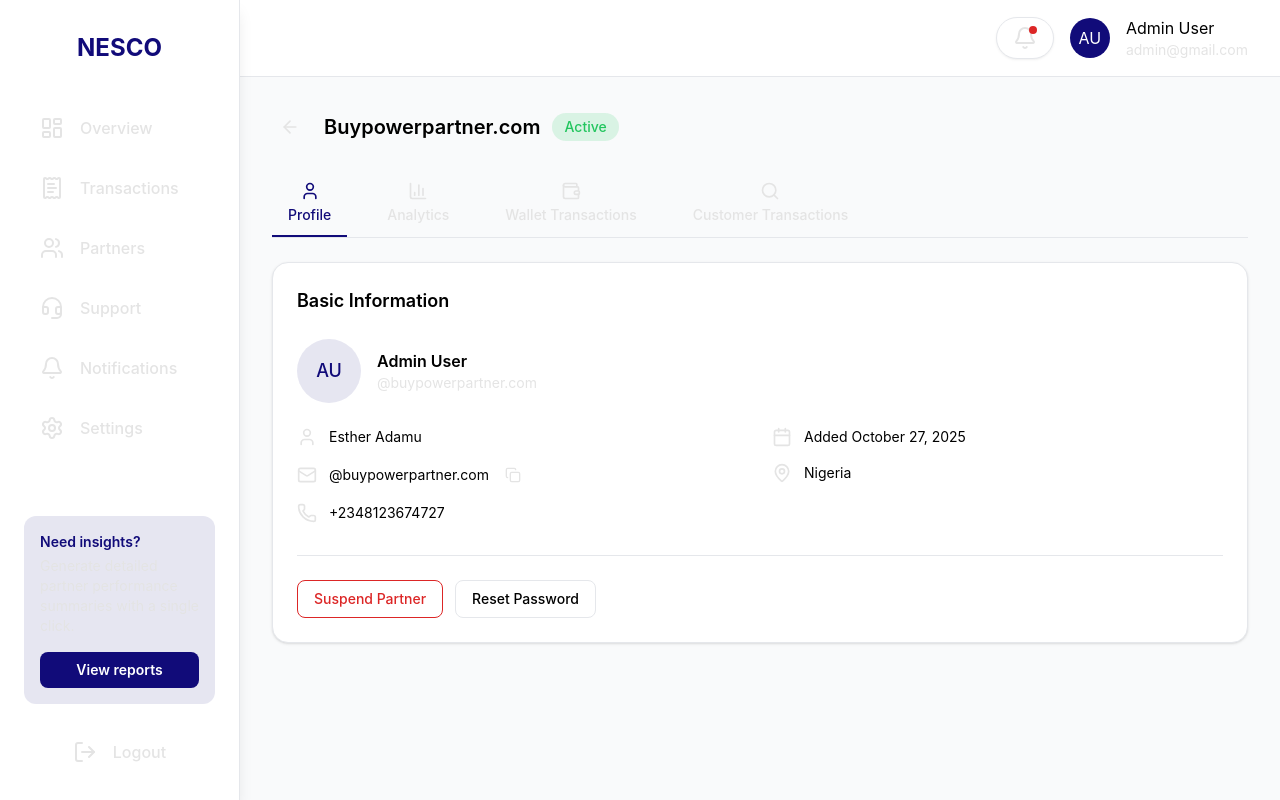
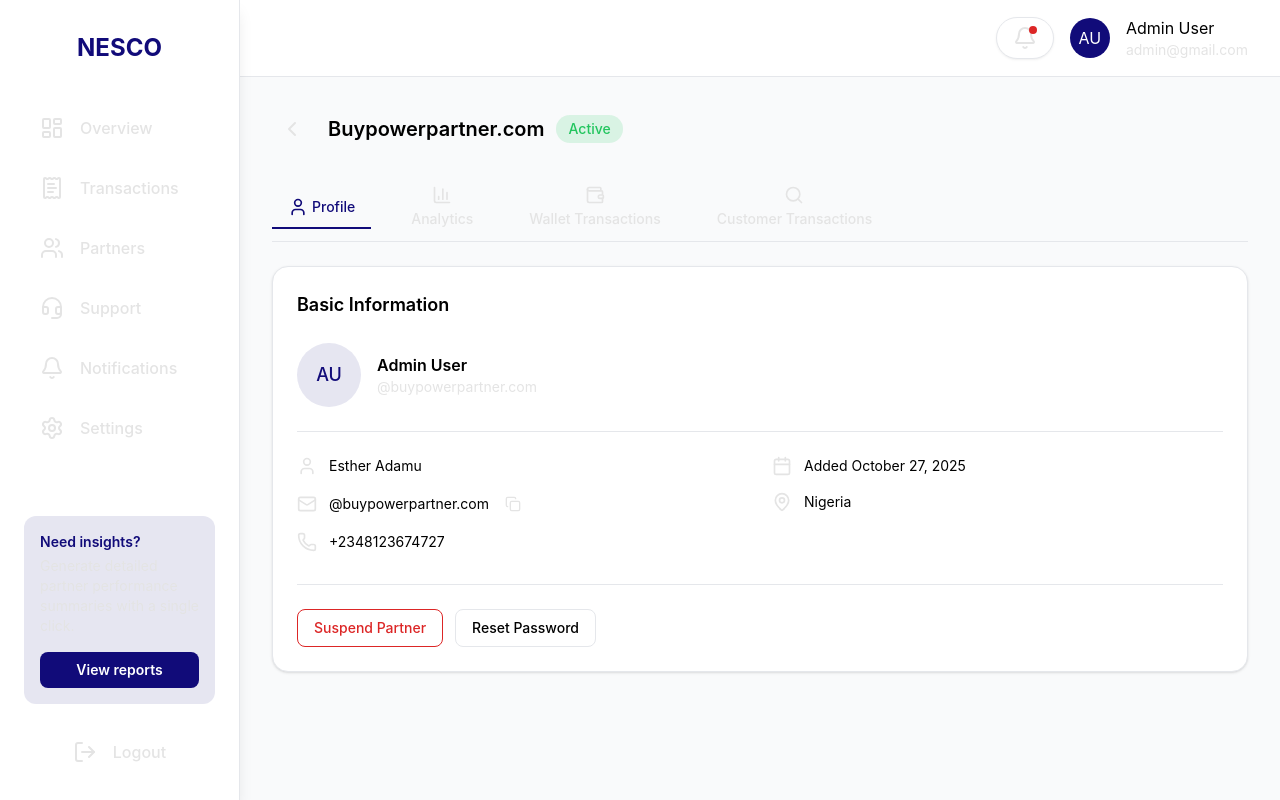
Before and after one commit to ixnote/nesco-partners-web-prod, a Next.js app: page /dashboard/partners/1 in a window 1280 px wide. Built offline with nearby package versions, Linux system fonts and the light colour scheme.

Commit message:
fix: fixed all build errors on deploy

```diff
--- a/src/api/users/getUsers.ts
+++ b/src/api/users/getUsers.ts
@@ -37,4 +37,6 @@ export const getUsersKey = (params?: UseGetUsersParams) =>
   });
 
 export const useGetUsers = (params?: UseGetUsersParams) =>
-  useSWR<UsersResponseDTO>(getUsersKey(params), (url) => fetchUsers(url));
+  useSWR<UsersResponseDTO>(getUsersKey(params), (url: string) =>
+    fetchUsers(url)
+  );
--- a/src/components/DateRangeFilterDropdown.tsx
+++ b/src/components/DateRangeFilterDropdown.tsx
@@ -183,7 +183,7 @@ export const DateRangeFilterDropdown = ({
                 numberOfMonths={2}
                 selected={pendingRange}
                 onSelect={setPendingRange}
-                captionLayout="dropdown-buttons"
+                captionLayout="dropdown"
                 className="text-brand-black"
                 styles={{
                   caption: { color: "var(--brand-black)" },
--- a/src/components/PartnerProfileTab.tsx
+++ b/src/components/PartnerProfileTab.tsx
@@ -30,7 +30,7 @@ export const PartnerProfileTab = ({
         </div>
       </div>
 
-      <div className="grid gap-6 sm:grid-cols-2">
+      <div className="grid gap-6 border-t border-brand-border-light pt-6 sm:grid-cols-2">
         <div className="space-y-4">
           <div className="flex items-center gap-3">
             <User className="h-5 w-5 text-brand-ash" />
--- a/src/pages/dashboard/partners/[id].tsx
+++ b/src/pages/dashboard/partners/[id].tsx
@@ -5,6 +5,7 @@ import {
   ArrowLeft,
   BarChart3,
   Calendar,
+  ChevronLeft,
   Copy,
   Mail,
   MapPin,
@@ -58,7 +59,7 @@ const PartnersDetailPage: NextPageWithLayout = () => {
             onClick={handleBack}
             className="cursor-pointer rounded-lg p-2 text-brand-ash transition-fx hover:bg-brand-light-bg hover:text-brand-black"
           >
-            <ArrowLeft className="h-5 w-5" />
+            <ChevronLeft className="h-6 w-6" />
           </button>
           <div className="flex items-center gap-3">
             <h1 className="text-xl font-semibold text-brand-black">
@@ -74,7 +75,7 @@ const PartnersDetailPage: NextPageWithLayout = () => {
           <button
             type="button"
             onClick={() => setActiveTab("profile")}
-            className={`transition-fx relative flex cursor-pointer flex-col items-center gap-1 px-4 py-3 ${
+            className={`transition-fx relative flex cursor-pointer items-end gap-1 px-4 py-3 ${
               activeTab === "profile"
                 ? "text-brand-main"
                 : "text-brand-ash hover:text-brand-black"
--- a/src/pages/dashboard/transactions.tsx
+++ b/src/pages/dashboard/transactions.tsx
@@ -15,7 +15,10 @@ import {
   partnerTransactions,
   customerTransactions,
 } from "@/api/transactions/transactions.mock";
-import { StatusFilterDropdown } from "@/components/StatusFilterDropdown";
+import {
+  StatusFilterDropdown,
+  type StatusFilterDropdownValue,
+} from "@/components/StatusFilterDropdown";
 import {
   DateRangeFilterDropdown,
   type DateRangeFilterValue,
@@ -39,6 +42,18 @@ const TransactionsPage: NextPageWithLayout = () => {
   const [dateFilter, setDateFilter] = React.useState<DateRangeFilterValue>({
     preset: "last_12_months",
   });
+
+  const handleStatusFilterChange = React.useCallback(
+    (value: StatusFilterDropdownValue) => {
+      if (value === "Active" || value === "Suspended" || value === "Inactive") {
+        // Partner statuses are not applicable for transactions
+        return;
+      }
+      setStatusFilter(value);
+    },
+    []
+  );
+
   const handleReportIssue = React.useCallback(
     (transaction: Transaction | CustomerTransaction) => {
       console.info("Report issue for transaction:", transaction.id);
@@ -156,7 +171,7 @@ const TransactionsPage: NextPageWithLayout = () => {
           <div className="flex flex-wrap items-center gap-2">
             <StatusFilterDropdown
               value={statusFilter}
-              onChange={setStatusFilter}
+              onChange={handleStatusFilterChange}
             />
           </div>
 
```
